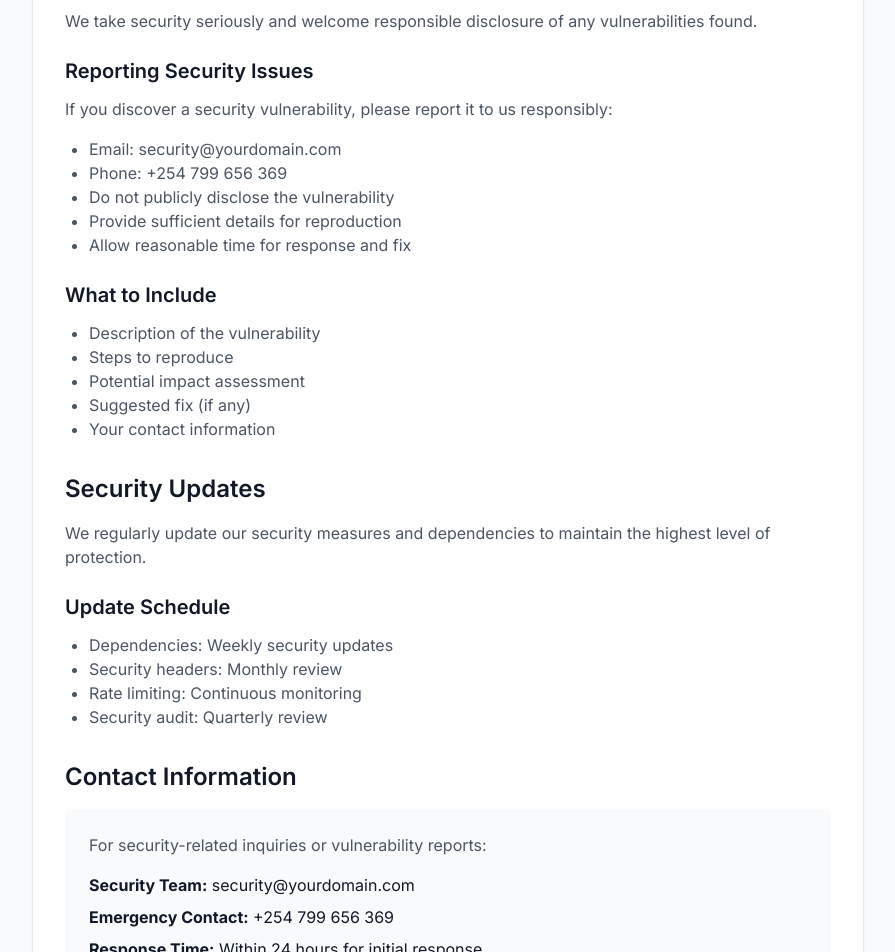
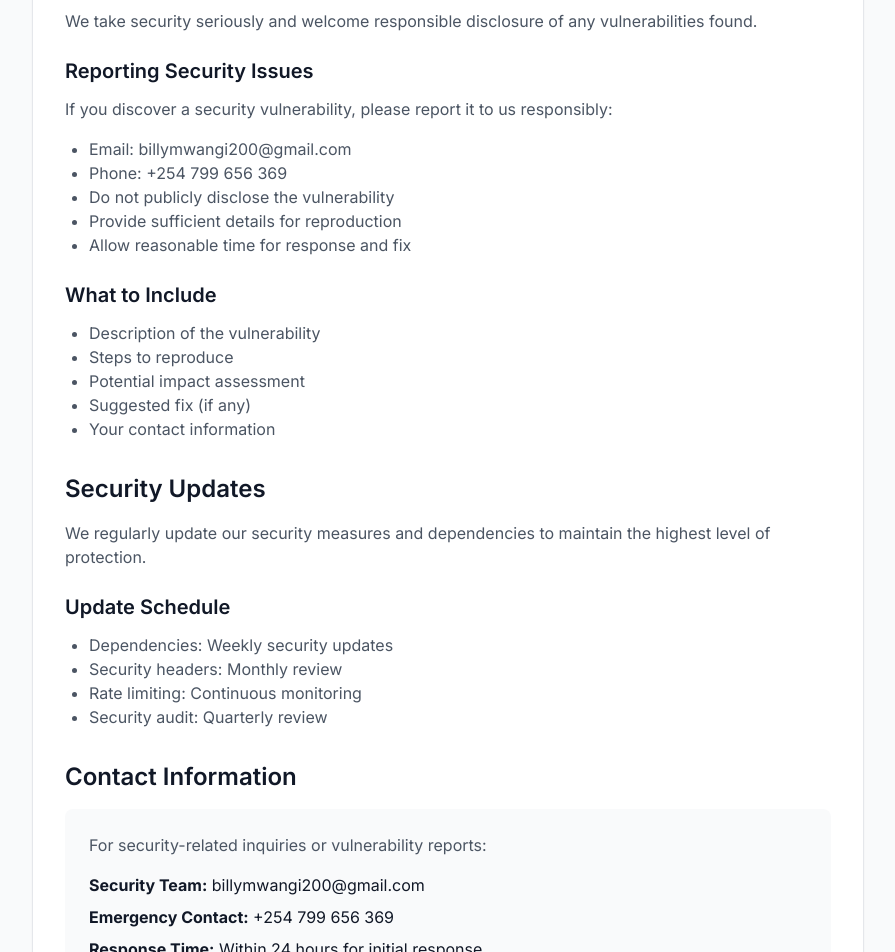
Before and after one commit to BillyMwangiDev/PORTFOLIO, a Next.js app: page /security-policy in a window 1280 px wide. Shown: the part 740-1692 px from the top of the page, without its empty margins (192-1087 px from the left). Built offline with nearby package versions, Linux system fonts and the light colour scheme.

Commit message:
chore(security): update security metadata and Dockerfile

```diff
--- a/src/app/security-policy/page.tsx
+++ b/src/app/security-policy/page.tsx
@@ -47,7 +47,7 @@ const SecurityPolicy = () => {
               If you discover a security vulnerability, please report it to us responsibly:
             </p>
             <ul className="list-disc pl-6 mb-6 text-gray-600">
-              <li>Email: security@yourdomain.com</li>
+              <li>Email: billymwangi200@gmail.com</li>
               <li>Phone: +254 799 656 369</li>
               <li>Do not publicly disclose the vulnerability</li>
               <li>Provide sufficient details for reproduction</li>
@@ -82,7 +82,7 @@ const SecurityPolicy = () => {
                 For security-related inquiries or vulnerability reports:
               </p>
               <div className="space-y-2">
-                <p><strong>Security Team:</strong> security@yourdomain.com</p>
+                <p><strong>Security Team:</strong> billymwangi200@gmail.com</p>
                 <p><strong>Emergency Contact:</strong> +254 799 656 369</p>
                 <p><strong>Response Time:</strong> Within 24 hours for initial response</p>
               </div>
```
Also changed, not shown: public/.well-known/security.txt, public/robots.txt, 2 other files (tests, documents, lock files or other folders).
